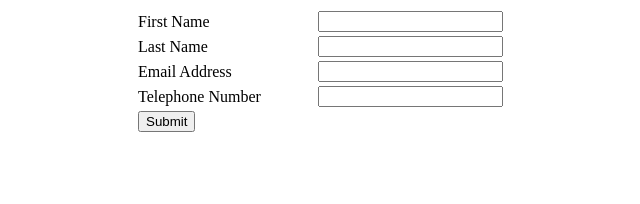
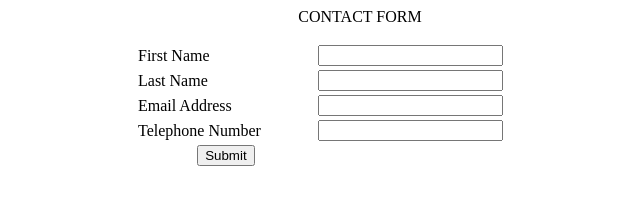
Before and after one commit to motiranjanbidhar/motiranjanbidhar.github.io, a plain HTML site: page index.html in a window 1280 px wide. Shown: the whole page, without its empty margins (280-920 px from the left). Drawn offline with Linux system fonts and the light colour scheme.

Commit message:
upload index.html

```diff
--- a/index.html
+++ b/index.html
@@ -1,7 +1,6 @@
-<!DOCTYPE html>
 <html>
 <head>
-<title>CONTACT FORM</title>
+<p align="center">CONTACT FORM</p>
 </head>
 <center>
 <body>
@@ -41,7 +40,9 @@
 </tr>
 <tr>
 <td>
-<input type="submit" name="submit" width="40" height="20">
+<p align="center">
+<input type="submit" name="SUBMIT" width="40" height="20">
+</p>
 </td>
 </tr>
 </table>
```
